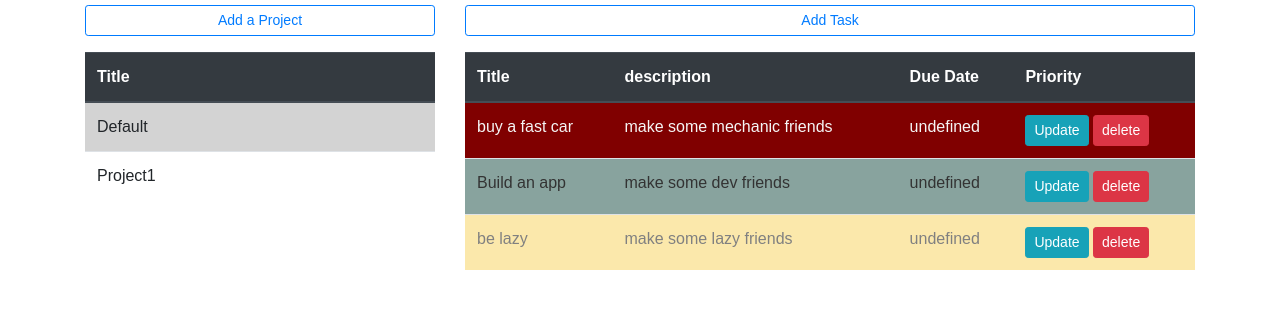
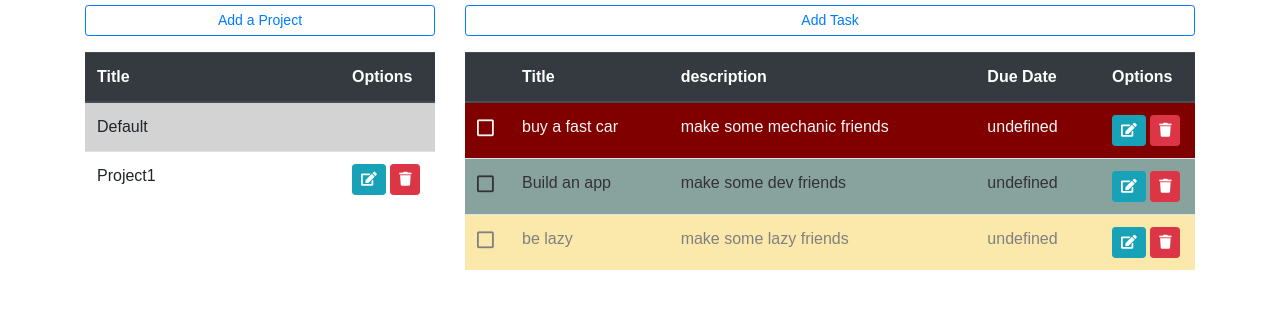
Before and after one commit to HenryTabima/Todo-List, a website built with webpack: page dist/index.html in a window 1280 px wide. Shown: the part 65-374 px from the top of the page. Built offline with nearby package versions, Linux system fonts and the light colour scheme.

Commit message:
[add] todo done toggle and options to projects

```diff
--- a/src/components/projectTable.js
+++ b/src/components/projectTable.js
@@ -8,6 +8,14 @@ function projectItem (project) {
   return `
   <tr id="project-item-${project.id}">
     <td class="project-item" onClick="document.exposedFunctions.selectProjectFilter(${project.id})">${project.title}</td>
+    <td class="project-options">
+    ${(project.id !== 0) ? `
+        <button type="button" class="btn btn-sm btn-info" data-toggle="modal"
+        data-target="#projectModal" onClick="document.exposedFunctions.populateProjectForm(${project.id})"><i class="fas fa-edit"></i></button>
+
+        <button class="btn btn-sm btn-danger" onClick="document.exposedFunctions.deleteProject(${project.id})"><i class="fas fa-trash"></i></button>
+        ` : ''}
+    </td>
   </tr>
   `
 }
--- a/src/components/todoTable.js
+++ b/src/components/todoTable.js
@@ -4,17 +4,19 @@ function todoTable (todoCollection) {
 }
 
 function todoItem (todo) {
+  const doneClass = todo.isDone ? 'fa fa-check-square' : 'far fa-square'
+
   return `
-  <tr class="${todo.priority}" >
+  <tr class="${todo.priority} todo-item" onClick="document.exposedFunctions.toogleDone(${todo.id})">
+    <td class="icon"><i class="${doneClass}"></i></td>
     <td>${todo.title}</td>
     <td>${todo.description}</td>
     <td>${todo.dueDate}</td>
-    <td>
-    <button type="button" class="btn btn-sm btn-info" data-toggle="modal"
-    data-target="#taskModal" onClick="document.exposedFunctions.populateTodoForm(${todo.id})" > Update</button>
+    <td class="options">
+      <button type="button" class="btn btn-sm btn-info" data-toggle="modal"
+      data-target="#taskModal" onClick="document.exposedFunctions.populateTodoForm(${todo.id})"><i class="fas fa-edit"></i></button>
 
-    <button class="btn btn-sm btn-danger" onClick="document.exposedFunctions.deleteTodo(${todo.id})"> delete</button>
-
+      <button class="btn btn-sm btn-danger" onClick="document.exposedFunctions.deleteTodo(${todo.id})"><i class="fas fa-trash"></i></button>
     </td>
   </tr>
   `
--- a/src/lib/collection.js
+++ b/src/lib/collection.js
@@ -11,7 +11,10 @@ class Collection {
   }
 
   getItem (id) {
-    return this._collection[id]
+    return {
+      ...this._collection[id],
+      id
+    }
   }
 
   addItem (params) {
--- a/src/main.scss
+++ b/src/main.scss
@@ -6,6 +6,10 @@ body {
 
 .project-item {
   cursor: pointer;
+}
+
+.project-options {
+  width: 95px;
 }
 
 .High{
@@ -24,3 +28,14 @@ body {
 tr.active {
   background-color: lightgray;
 }
+
+.todo-item {
+  cursor: pointer;
+  .icon {
+    font-size: 1.2rem;
+    width: 45px;
+  }
+  .options {
+    width: 95px;
+  }
+}
--- a/src/models/todo.js
+++ b/src/models/todo.js
@@ -6,14 +6,14 @@ class Todo {
     dueDate,
     priority,
     project = null,
-    isCompletd = false
+    isDone = false
   }) {
     this.title = title
     this.description = description
     this.dueDate = dueDate
     this.priority = priority
     this.project = project
-    this.isCompletd = isCompletd
+    this.isDone = isDone
   }
 }
 
```
Also changed, not shown: dist/index.html, src/lib/domHandler.js.
